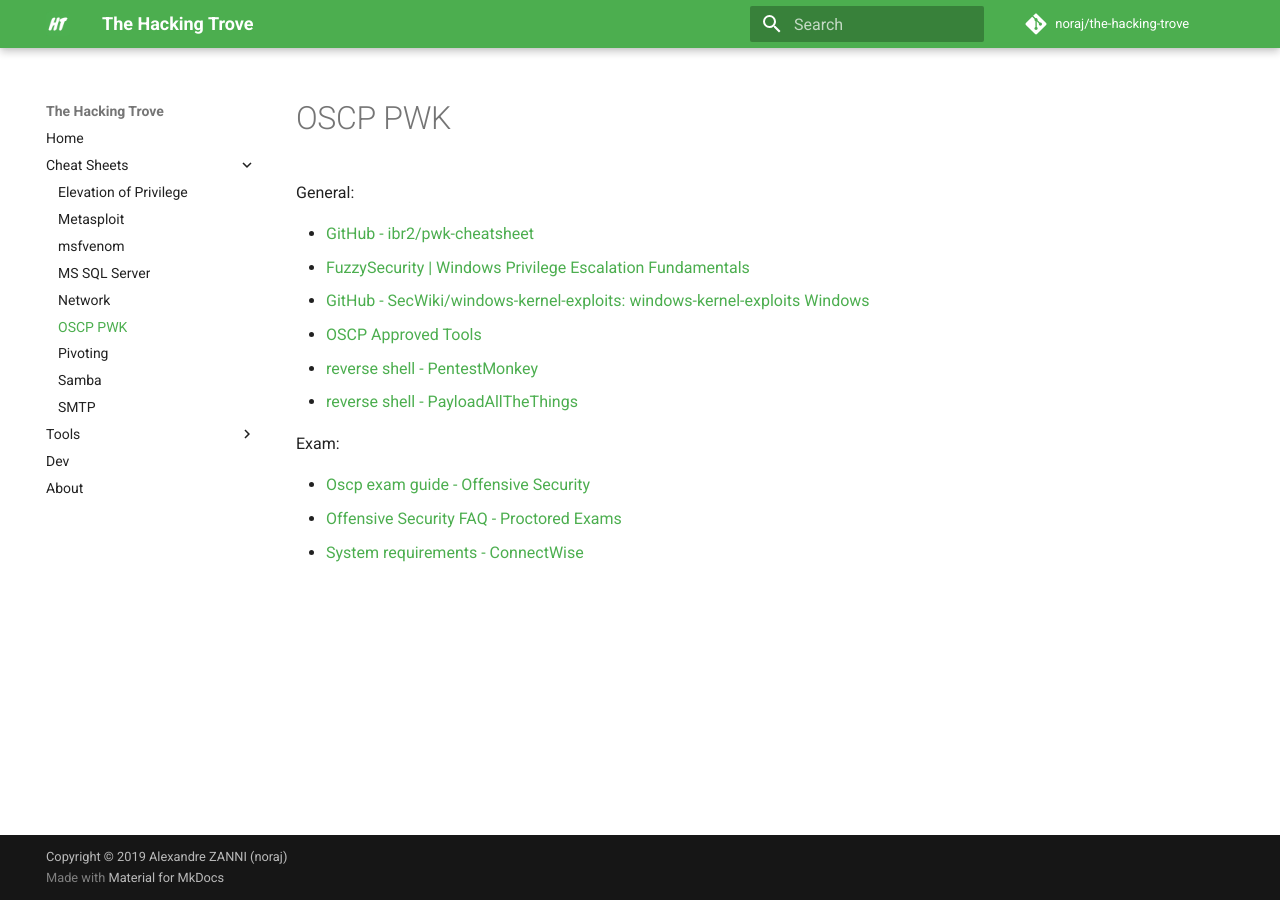
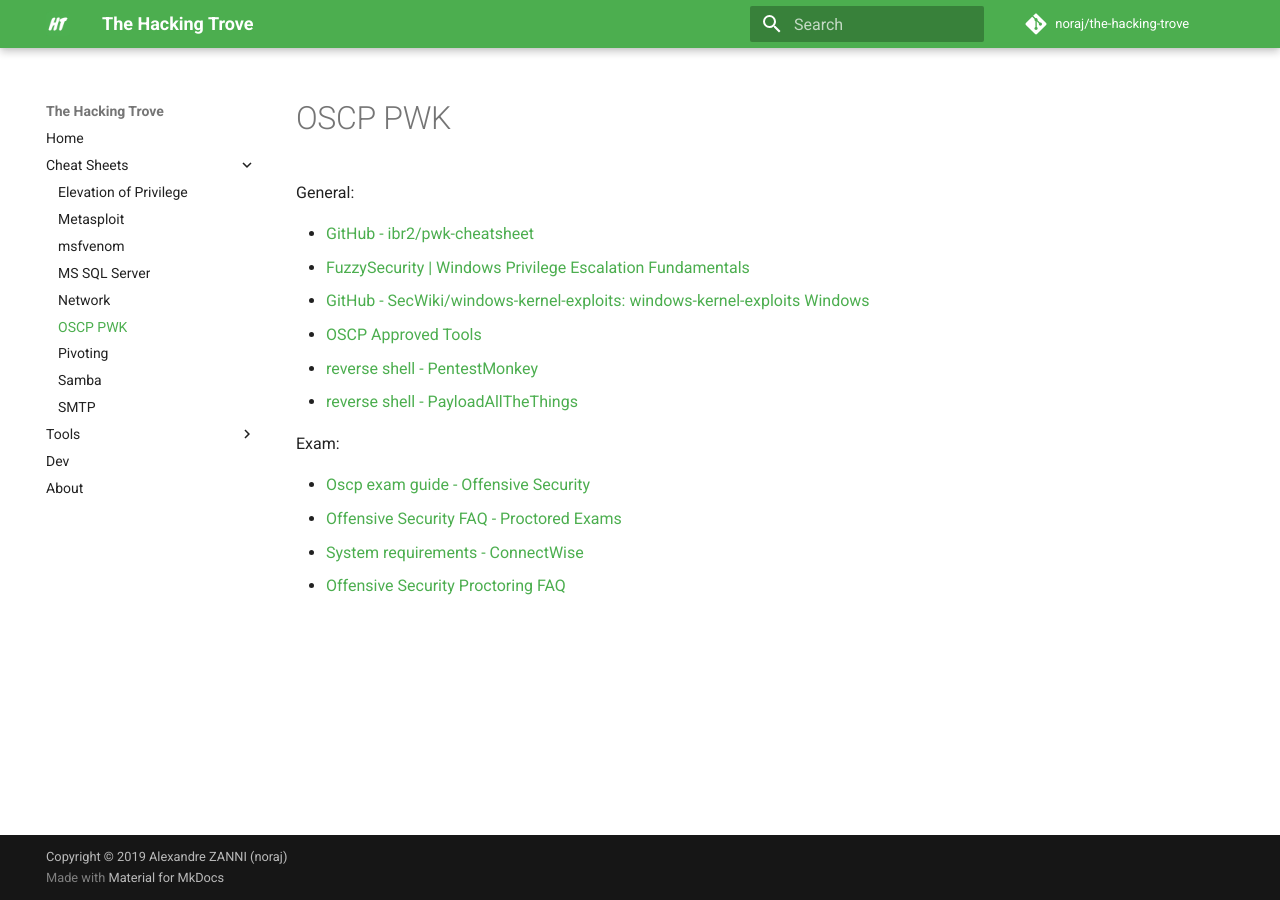
Before and after one commit to noraj/the-hacking-trove, an MkDocs documentation site: the page built from docs/Cheat Sheets/OSCP_PWK.md, in a window 1280 px wide. Built offline with MkDocs 1.6.1 and Material for MkDocs 9.7.7, drawn with Linux system fonts in a browser that asks for light colours; comment, search, counter and statistics services are not loaded.

Commit message:
add Offensive Security Proctoring FAQ

```diff
--- a/docs/Cheat Sheets/OSCP_PWK.md
+++ b/docs/Cheat Sheets/OSCP_PWK.md
@@ -17,3 +17,4 @@
 - [Oscp exam guide - Offensive Security](https://support.offensive-security.com/oscp-exam-guide/)
 - [Offensive Security FAQ - Proctored Exams](https://www.offensive-security.com/faq/#exam-proc)
 - [System requirements - ConnectWise](https://docs.connectwise.com/ConnectWise_Control_Documentation/Get_started/System_requirements)
+- [Offensive Security Proctoring FAQ](https://support.offensive-security.com/proctoring-faq/)
```
